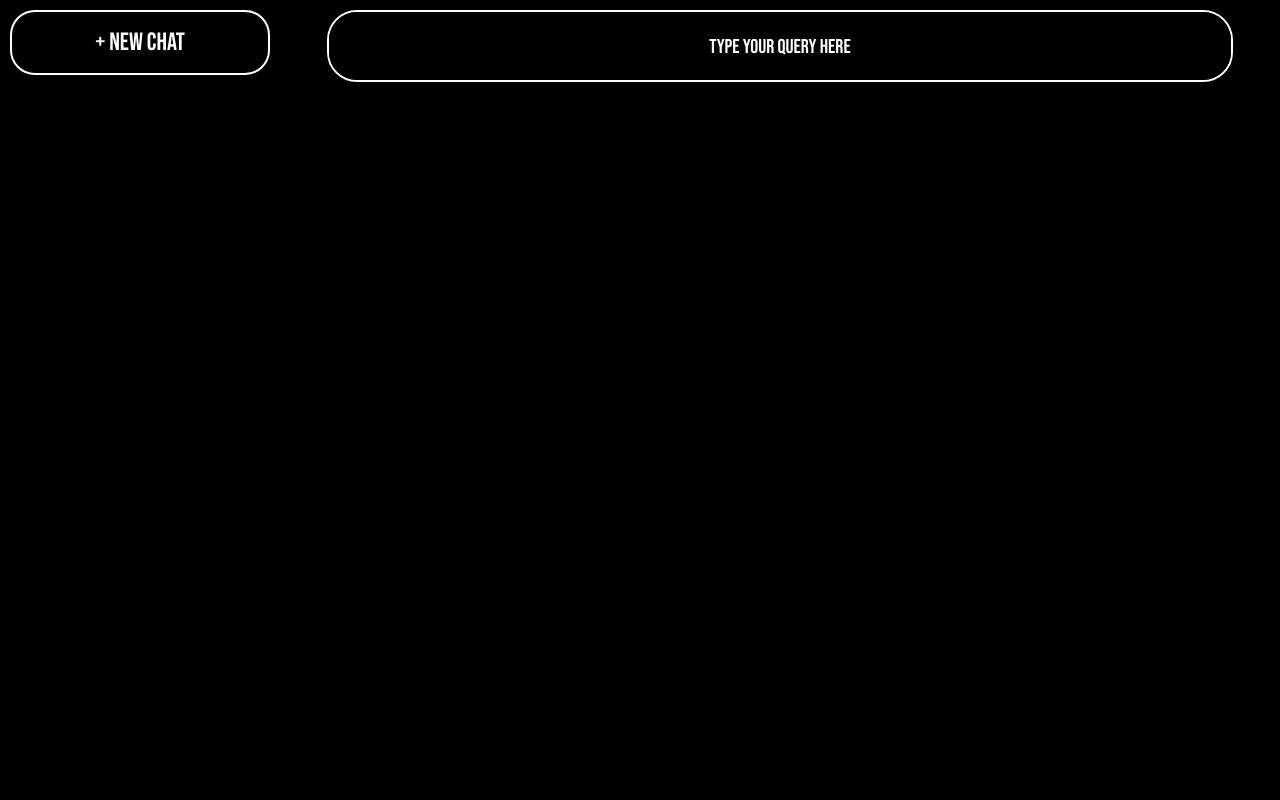
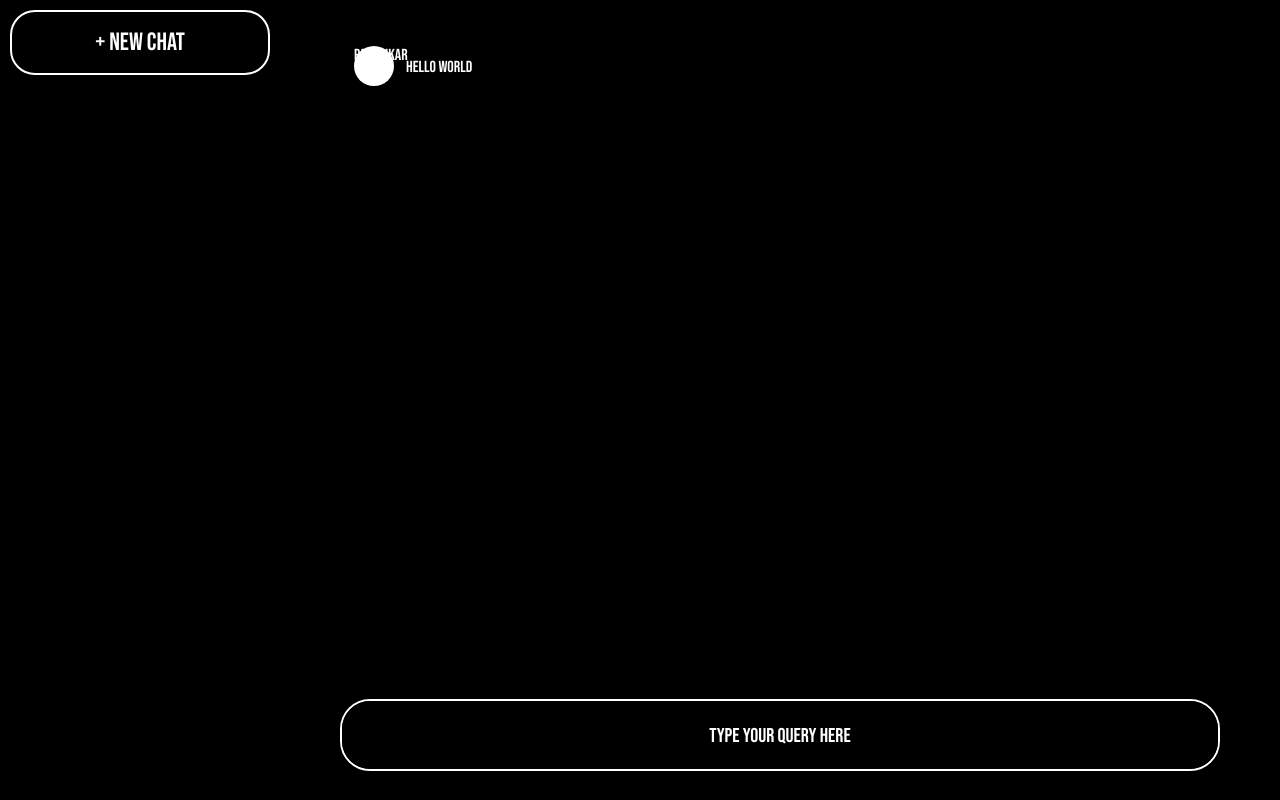
Before and after one commit to parishkar-singh/ChatGPT, a React (Vite) app in the folder client/: page / in a window 1280 px wide. Built offline with nearby package versions, Linux system fonts and the light colour scheme; a web font is replaced by a local one.

Commit message:
feat: Chat box

```diff
--- a/client/src/App.jsx
+++ b/client/src/App.jsx
@@ -16,6 +16,16 @@ function App() {
           </div>
       </aside>
         <section className="chat-box">
+            <div className="chat-log">
+                <div className="chat-message">
+                    <div className="avatar">
+                        Parishkar
+                    </div>
+                    <div className="message">
+                        hello world
+                    </div>
+                </div>
+            </div>
             <div className="chat-input-holder">
                 <textarea placeholder='Type your query here' className="chat-input-textarea"></textarea>
             </div>
--- a/client/src/App.scss
+++ b/client/src/App.scss
@@ -26,10 +26,12 @@
     text-align: center;
     font-size: 25px;
     cursor: pointer;
+
     span {
       padding-left: 6px;
       padding-right: 6px;
     }
+
     transition: all 0.2s ease-in-out;
 
     &:hover {
@@ -41,9 +43,45 @@
 
   .chat-box {
     padding: 10px;
+    position: relative;
     flex: 1;
 
+    .chat-log {
+      padding: 24px;
+      text-align: center;
+      display: flex;
+      //overflow-y: scroll;
+      //height: 100%;
+      .chat-message {
+        display: flex;
+        padding: 12px;
+        padding-left: 40px;
+        padding-right: 40px;
+        .avatar {
+            width: 40px;
+            height: 40px;
+            border-radius: 50%;
+            background-color: white;
+            //display: flex;
+            //align-items: center;
+            //justify-content: center;
+            //font-size: 25px;
+            //margin-right: 12px;
+        }
+        .message {
+        padding: 12px;
+
+        }
+      }
+    }
+
     .chat-input-holder {
+      padding: 24px;
+      position: absolute;
+      bottom: 0;
+      left: 0;
+      right: 0;
+
       .chat-input-textarea {
         background-color: black;
         color: white;
@@ -63,6 +101,7 @@
           text-align: center;
           line-height: 50px;
         }
+
         &:hover {
           background-color: white;
           color: black;
```
